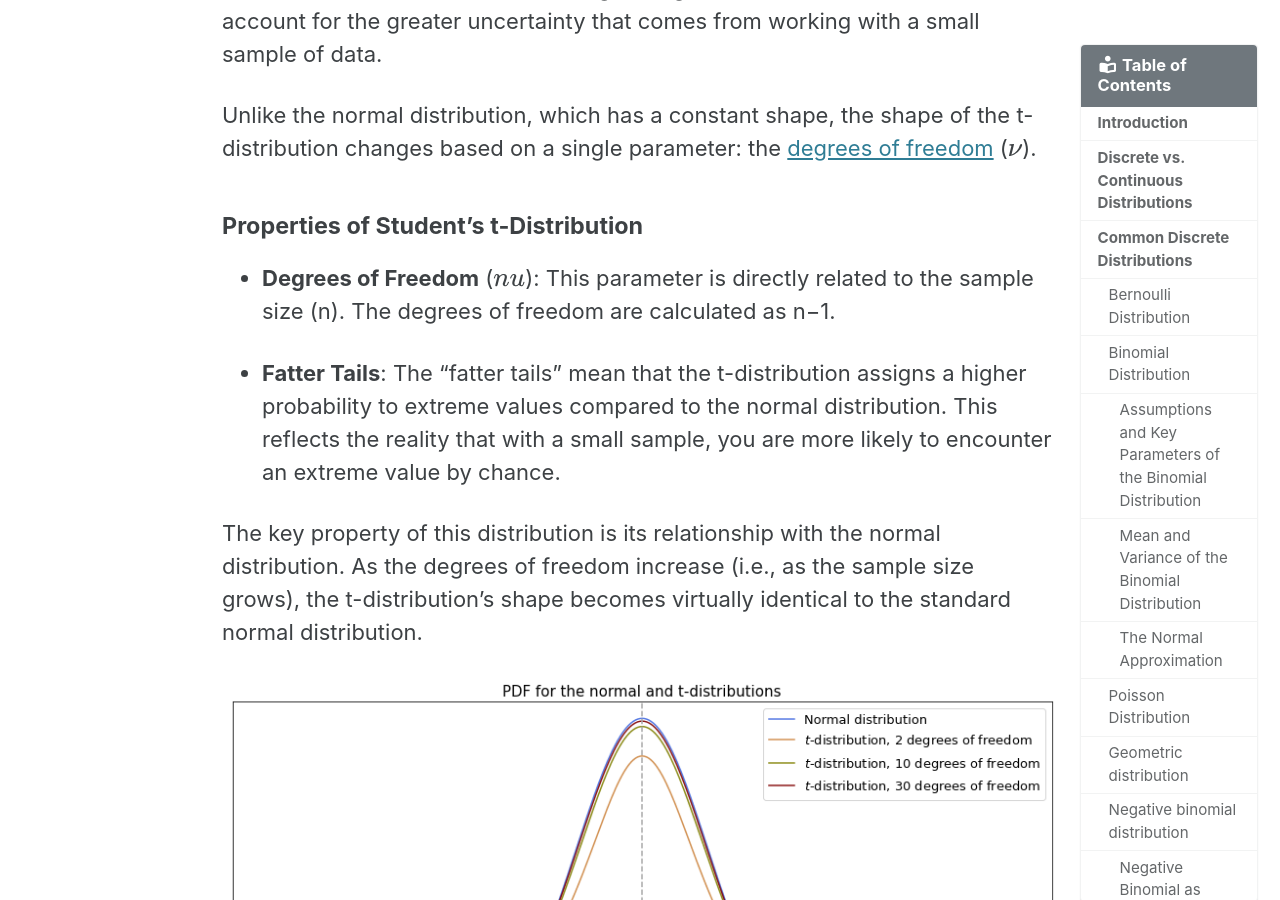
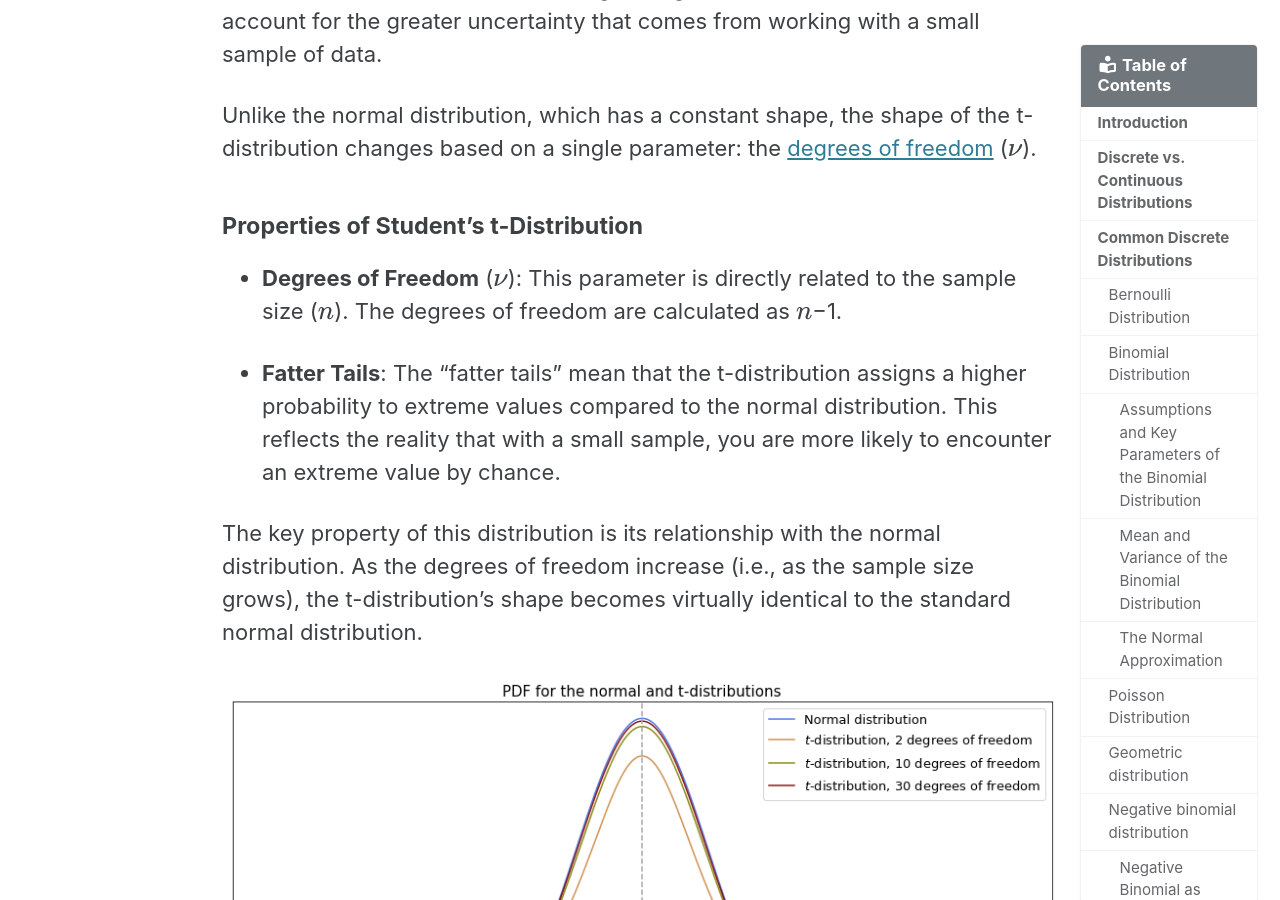
Before and after one commit to vzahorui/vzahorui.github.io, a Jekyll site: the page built from _posts/2021-03-27-statistical-distributions.md, in a window 1280 px wide and 900 px high, scrolled down 11743 px. Built offline with Jekyll 4.4.1, drawn with Linux system fonts in a browser that asks for light colours; cached includes are drawn as plain includes; formulas are drawn with MathJax 3.

Commit message:
adjusted formular rendering

```diff
--- a/_posts/2021-03-27-statistical-distributions.md
+++ b/_posts/2021-03-27-statistical-distributions.md
@@ -212,7 +212,7 @@ Unlike the normal distribution, which has a constant shape, the shape of the t-d
 
 #### Properties of Student's t-Distribution
 
-* **Degrees of Freedom** ($nu$): This parameter is directly related to the sample size (n). The degrees of freedom are calculated as n−1.
+* **Degrees of Freedom** ($\nu$): This parameter is directly related to the sample size ($n$). The degrees of freedom are calculated as $n$−1.
 
 * **Fatter Tails**: The "fatter tails" mean that the t-distribution assigns a higher probability to extreme values compared to the normal distribution. This reflects the reality that with a small sample, you are more likely to encounter an extreme value by chance.
 
```
